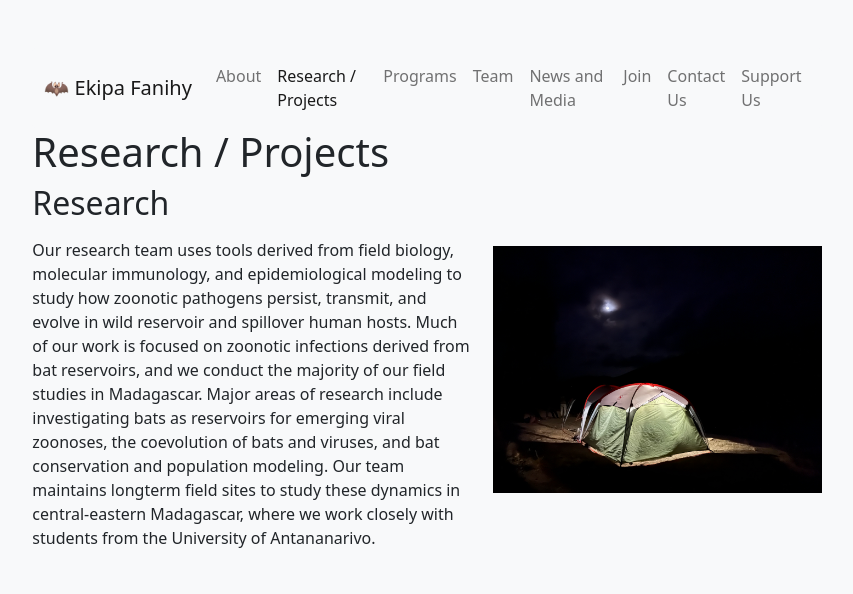
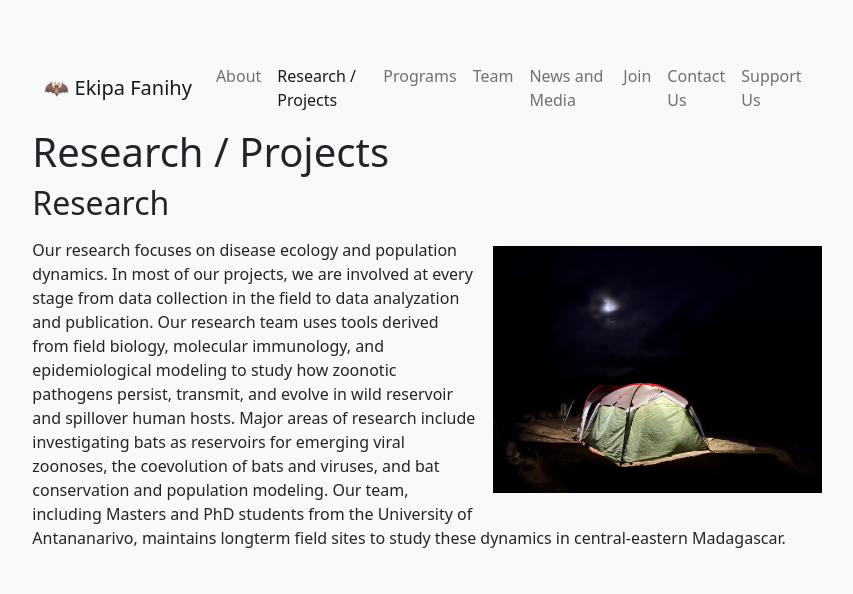
Before and after one commit to brooklabteam/www-ekipafanihy, a Jekyll site: the page built from research.md, in a window 1280 px wide. Shown: the top 594 px of the page, without its empty margins (213-1066 px from the left). Built offline with Jekyll 4.4.1, drawn with Linux system fonts in a browser that asks for light colours; some of the changed text lies outside the part shown.

Commit message:
Updated text for about, index and research page. Added Brook lab collab section to research page and accompanying image.

```diff
--- a/research.md
+++ b/research.md
@@ -8,7 +8,7 @@ permalink: /research
 
 <img src="/assets/research/lab_tent.jpeg" alt="tent" class="float-end col-md-5" />
 
-Our research team uses tools derived from field biology, molecular immunology, and epidemiological modeling to study how zoonotic pathogens persist, transmit, and evolve in wild reservoir and spillover human hosts. Much of our work is focused on zoonotic infections derived from bat reservoirs, and we conduct the majority of our field studies in Madagascar. Major areas of research include investigating bats as reservoirs for emerging viral zoonoses, the coevolution of bats and viruses, and bat conservation and population modeling. Our team maintains longterm field sites to study these dynamics in central-eastern Madagascar, where we work closely with students from the University of Antananarivo.
+Our research focuses on disease ecology and population dynamics. In most of our projects, we are involved at every stage from data collection in the field to data analyzation and publication. Our research team uses tools derived from field biology, molecular immunology, and epidemiological modeling to study how zoonotic pathogens persist, transmit, and evolve in wild reservoir and spillover human hosts. Major areas of research include investigating bats as reservoirs for emerging viral zoonoses, the coevolution of bats and viruses, and bat conservation and population modeling. Our team, including Masters and PhD students from the University of Antananarivo, maintains longterm field sites to study these dynamics in central-eastern Madagascar.
 
 <div style="clear:both;">&nbsp;</div>
 
@@ -22,6 +22,11 @@ One of Ekipa Fanihy’s goals is to protect the forest in Analambotaka, one of o
 
 <h2>Collaborative Partners in Conservation</h2>
 
+<img src="/assets/research/ekipa_fanihy_happy.jpg" alt="baby_bat" class="img-thumbnail float-end col-md-5" />
+
+[**The Brook Lab**](https://brooklab.org/): The Brook Lab of the [University of Chicago](https://www.uchicago.edu/) works at the interface of disease ecology and conservation biology to study the dynamics of zoonotic infections–pathogens transmitted from wildlife to human hosts. They conduct the majority of field studies in Madagascar in collaboration with the Ekipa Fanihy Association.
+
+
 <img src="/assets/research/baby_bat.png" alt="baby_bat" class="img-thumbnail float-end col-md-5" />
 
 [**Madigasikara Voakajy**](https://www.madagasikara-voakajy.org/): Using age data derived from fruit bat dentition, we have undertaken population modeling studies for wild, Madagascar fruit bats. These studies suggest that the Madagascar Flying Fox, *Pteropus rufus*, is particularly threatened by habitat destruction and human hunting for food consumption in Madagascar. We are currently working with a local conservation NGO, Madigasikara Voakajy, to develop conservation-oriented intervention plans for this species and undertake new studies aimed at quantifying the positive benefits that this bat offers to healthy ecosystems, including pollination of several endangered Malagasy baobab species. We are also involved in several other conservation collaborations, through which we have undertaken population modeling for several non-Chiropteran threatened taxa, including endemic Malagasy lemurs and tenrecs.
```
Also changed, not shown: Team.md (+1 -1 lines), about.md (+1 -1 lines), index.md (+1 -1 lines), assets/ekipa_fanihy_happy.jpg (added).
